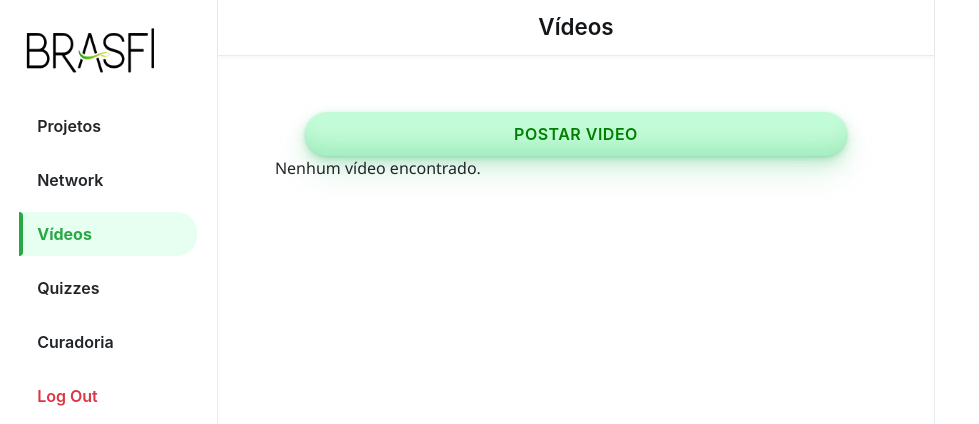
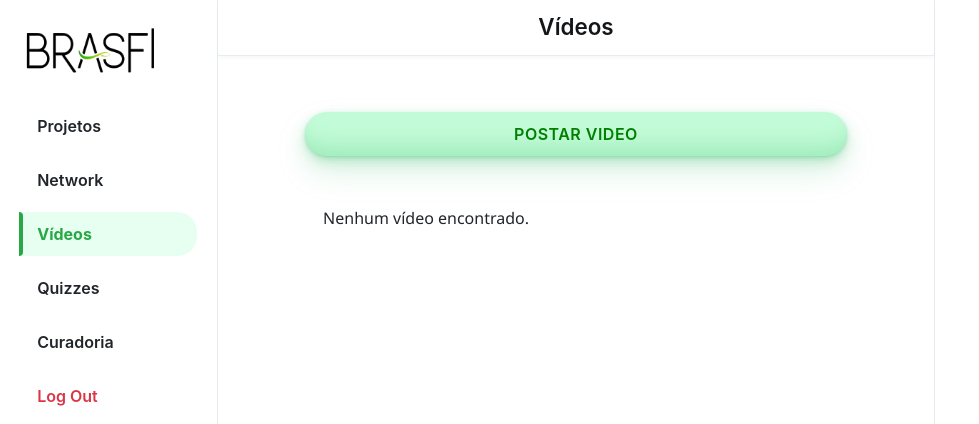
Before and after one commit to Jeraross/BRASFI, a Django app: page /videos in a window 1280 px wide. Shown: the top 424 px of the page, without its empty margins (0-979 px from the left). Run offline with Django 5.2, Linux system fonts and the light colour scheme; a user stored in the database is signed in; data that the repository does not hold is empty; some libraries are stand-ins or nearby versions.

Commit message:
Add posts-view wrapper for no videos message in videos template

```diff
--- a/Project_BRASFI/App_BRASFI/static/styles/hub.css
+++ b/Project_BRASFI/App_BRASFI/static/styles/hub.css
@@ -269,6 +269,7 @@
 /* --------------------- */
 /* VIDEO POSTS / CARDS   */
 /* --------------------- */
+
 .posts-view {
     display: flex;
     flex-direction: column;
--- a/Project_BRASFI/App_BRASFI/templates/videos.html
+++ b/Project_BRASFI/App_BRASFI/templates/videos.html
@@ -39,6 +39,8 @@
     </div>
     {% endif %}
     {% if not videos %}
+    <div class="posts-view">
         <div class="no-videos">Nenhum vídeo encontrado.</div>
+    </div>
     {% endif %}
 {% endblock %}
```
